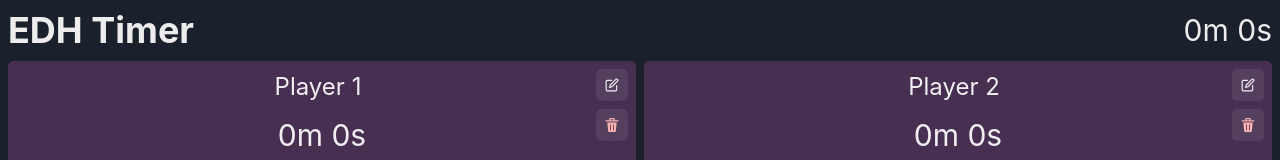
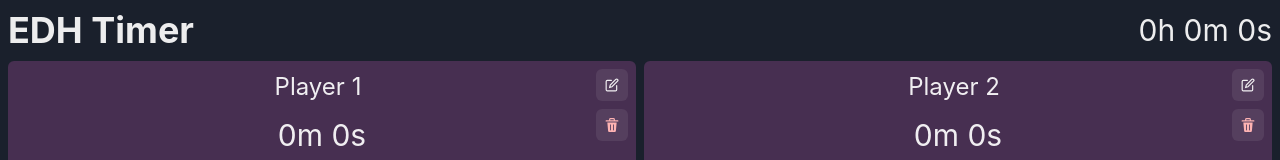
Before and after one commit to MrPotatomoto/edh-timer, a React (Vite) app: page / in a window 1280 px wide. Shown: the top 160 px of the page. Built offline with nearby package versions, Linux system fonts and the light colour scheme.

Commit message:
Total time now accomidates hours

```diff
--- a/src/App.tsx
+++ b/src/App.tsx
@@ -48,9 +48,10 @@ const App: React.FC = () => {
   }, [players]);
 
   const formatTime = (seconds: number) => {
-    const minutes = Math.floor(seconds / 60);
+    const hours = Math.floor(seconds / 3600);
+    const minutes = Math.floor((seconds % 3600) / 60);
     const remainingSeconds = seconds % 60;
-    return `${minutes}m ${remainingSeconds}s`;
+    return `${hours}h ${minutes}m ${remainingSeconds}s`;
   };
 
   const handleStartStop = (id: string) => {
```
